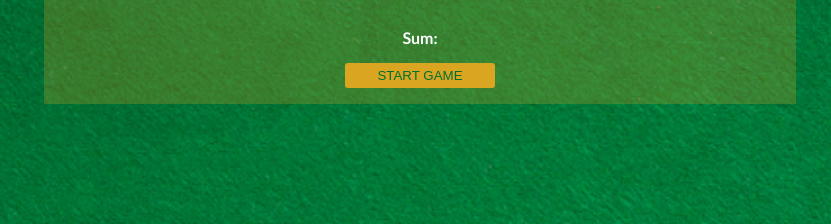
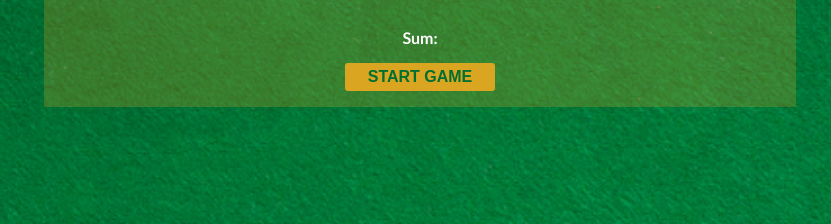
Before and after one commit to zoethesullivan/poker_game, a plain HTML site: page html.html in a window 1280 px wide. Shown: the part 196-420 px from the top of the page, 220-1051 px from the left. Drawn offline with Linux system fonts and the light colour scheme.

```diff
--- a/css.css
+++ b/css.css
@@ -19,8 +19,8 @@ button {
   border-radius: 3px;
   align-self: center;
   padding: 5px;
-
-
+  font-weight: 800;
+  font-size: 1rem;
 }
 
 #message-el {
```
